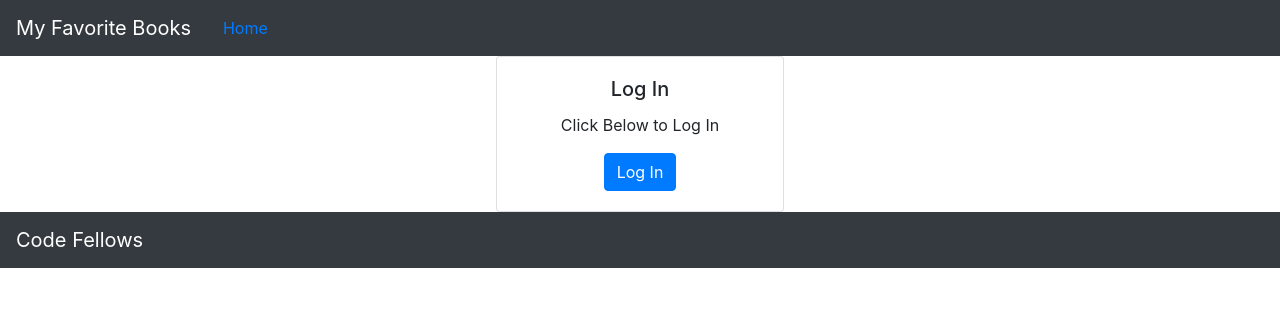
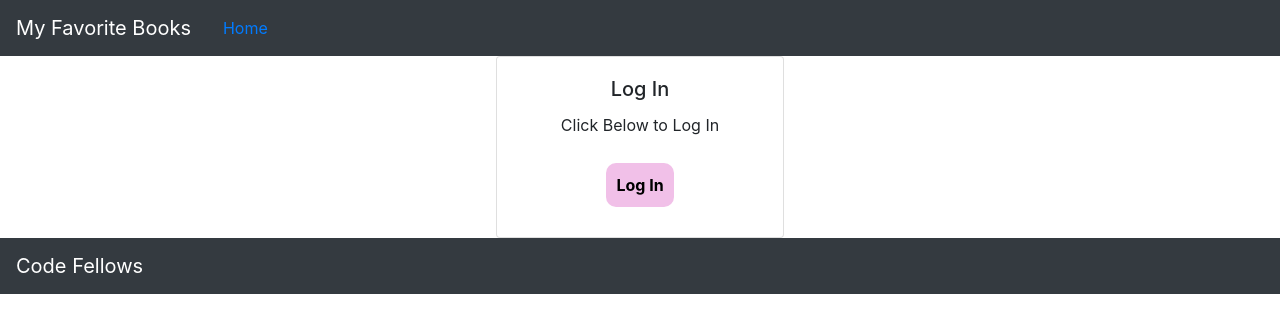
Before and after one commit to wildwoodwaltz/can-of-books-frontend, a React (Create React App) app: page / in a window 1280 px wide. Shown: the top 332 px of the page. Built offline with nearby package versions, Linux system fonts and the light colour scheme.

Commit message:
rraaaainbowbutttttons

```diff
--- a/src/BestBooks.css
+++ b/src/BestBooks.css
@@ -23,3 +23,68 @@
 .carouselItem p:last-child {
   line-height: 25px;
 }
+
+
+.addBookButton {
+  width: .2rem .1vw;
+  border: none;
+  outline: none;
+  font-weight: bold;
+  color: black;
+  background:#F1C0E8;
+  padding: 10px;
+  cursor: pointer;
+  position: relative;
+  z-index: 0;
+  border-radius: 10px;
+  margin: .2rem 0.3vw;
+  margin-top: 10px;
+}
+
+.addBookButton:before {
+  content: '';
+  background: linear-gradient(45deg, #ff0000, #ff7300, #fffb00, #48ff00, #00ffd5, #002bff, #7a00ff, #ff00c8, #ff0000);
+  position: absolute;
+  top: -2px;
+  left:-2px;
+  background-size: 400%;
+  z-index: -1;
+  filter: blur(5px);
+  width: calc(100% + 4px);
+  height: calc(100% + 4px);
+  animation: glowing 20s linear infinite;
+  opacity: 0;
+  transition: opacity .3s ease-in-out;
+  border-radius: 10px;
+  margin: .2rem .1vw;
+}
+
+
+.addBookButton:active{
+  color: #000;
+}
+
+.addBookButton:active:after{
+  background: transparent;
+}
+.addBookButton:hover:before{
+  opacity: 1;
+}
+
+.addBookButton:after{
+  z-index: -1;
+  content: '';
+  position: absolute;
+  width: .2rem .1vw;
+  margin: .2rem .1vw;
+  background: #111;
+  left: 0;
+  top: 0;
+  border-radius: 10px;
+}
+
+@keyframes glowing {
+  0% { background-position: 0 0; }
+  50% { background-position: 400% 0; }
+  100% { background-position: 0 0; }
+}
--- a/src/BestBooks.js
+++ b/src/BestBooks.js
@@ -101,7 +101,7 @@ class BestBooks extends React.Component {
           </>
         )}
         <Modal show={this.state.bookformModal} onHide={this.onHide}>
-          <Modal.Header closeButton>
+          <Modal.Header className="modal-head"closeButton>
             <Modal.Title>Log In</Modal.Title>
           </Modal.Header>
           <BookFormModal
--- a/src/BookFormModal.js
+++ b/src/BookFormModal.js
@@ -35,7 +35,7 @@ class BookFormModal extends React.Component {
           <Form.Group controlId="status">
             <Form.Check type="checkbox" label="I have read this book" />
           </Form.Group>
-          <Button type="submit" >Add Book to my Shelf</Button>
+          <Button className="loginButton" type="submit" >Add Book to my Shelf</Button>
         </Form>
       </Container>
     );
--- a/src/Login.css
+++ b/src/Login.css
@@ -2,3 +2,81 @@
   margin: auto;
   text-align: center;
 }
+
+.loginButton {
+  width: .2rem .1vw;
+  border: none;
+  outline: none;
+  font-weight: bold;
+  color: black;
+  background:#F1C0E8;
+  padding: 10px;
+  cursor: pointer;
+  position: relative;
+  z-index: 0;
+  border-radius: 10px;
+  margin: .2rem 0.3vw;
+  margin-top: 10px;
+  margin-bottom: 10px;
+}
+
+.loginButton:before {
+  content: '';
+  background: linear-gradient(45deg, #ff0000, #ff7300, #fffb00, #48ff00, #00ffd5, #002bff, #7a00ff, #ff00c8, #ff0000);
+  position: absolute;
+  top: -2px;
+  left:-2px;
+  background-size: 400%;
+  z-index: -1;
+  filter: blur(5px);
+  width: calc(100% + 4px);
+  height: calc(100% + 4px);
+  animation: glowing 20s linear infinite;
+  opacity: 0;
+  transition: opacity .3s ease-in-out;
+  border-radius: 10px;
+  margin: .2rem .1vw;
+}
+
+
+.loginButton:active{
+  color: #000;
+}
+
+.loginButton:active:after{
+  background: transparent;
+}
+.loginButton:hover:before{
+  opacity: 1;
+}
+
+.loginButton:after{
+  z-index: -1;
+  content: '';
+  position: absolute;
+  width: .2rem .1vw;
+  margin: .2rem .1vw;
+  background: #111;
+  left: 0;
+  top: 0;
+  border-radius: 10px;
+}
+
+@keyframes glowing {
+  0% { background-position: 0 0; }
+  50% { background-position: 400% 0; }
+  100% { background-position: 0 0; }
+}
+
+.modal-body {
+  background: linear-gradient( #FDE4CF, #90DBF4,#B9FBC0);
+  font-weight: bold;
+  text-align: center;
+}
+
+.modal-head {
+  background: linear-gradient(#f1d3ec, #c6eff3);
+  font-weight: bold;
+  text-align: center;
+  justify-content: center;
+}
--- a/src/LoginButton.js
+++ b/src/LoginButton.js
@@ -24,7 +24,7 @@ export default class LoginButton extends Component {
     /* TODO: Render a button with label 'Log In'. When the button is clicked then show LoginForm instead */
     return (
       <>
-      <Button onClick={this.handleModal}>Log In</Button>
+      <Button className="loginButton" onClick={this.handleModal}>Log In</Button>
 
       <Modal show = {this.state.modal}
       >        <Modal.Header closeButton={this.handleClose}>
--- a/src/LoginForm.js
+++ b/src/LoginForm.js
@@ -36,7 +36,7 @@ class LoginForm extends Component {
           <label>E-mail</label>
           <input type="email" name="email" className="form-control" placeholder="Enter E-Mail" onChange={onChangeHandle} />
         </div>
-        <button className="btn btn-primary btn-block" onClick={submitFunction}>Submit</button>
+        <button className="loginButton" style={{width:"70%", justifyContent:"center"}} onClick={submitFunction}>Submit</button>
       </form>
     );
   }
--- a/src/LogoutButton.js
+++ b/src/LogoutButton.js
@@ -4,7 +4,7 @@ class LogoutButton extends Component {
 
   render() {
     return (
-      <button onClick={this.props.onLogout}>
+      <button className="loginButton" onClick={this.props.onLogout}>
         Log Out
       </button>
     );
```
